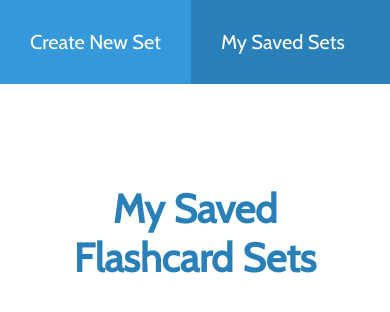
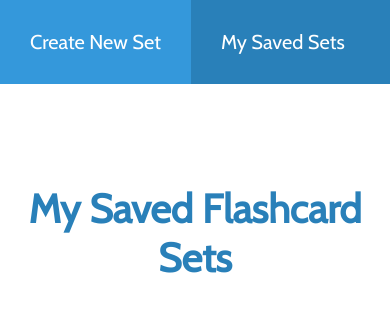
Before and after one commit to JMBenoit/flashcards_app, a plain HTML site: page sets.html in a window 390 px wide. Drawn offline with nearby package versions, Linux system fonts and the light colour scheme.

Commit message:
minor bug fixes

```diff
--- a/css/style.css
+++ b/css/style.css
@@ -74,7 +74,7 @@ li a:hover {
 .mainView {
   text-align: center;
   color: #2980b9;
-  width: 300px;
+  width: 50%;
   margin: 100px auto;
 }
 
@@ -174,3 +174,10 @@ li a:hover {
   top: 20px;
   right: 20px;
 }
+
+
+@media(max-width: 767px) {
+  .mainView {
+    width: 90%;
+  }
+}
--- a/js/sets.js
+++ b/js/sets.js
@@ -166,7 +166,6 @@ $('correct').addEventListener('click', function(){
   else {
     $('showAnswerContainer').classList.toggle('fade-out');
     $('showAnswerContainer').classList.toggle('fade-in');
-    $('cardQuestion').classList.toggle('fade-in');
     $('cardAnswerContainer').classList.toggle('hide');
     $('showAnswerContainer').classList.toggle('hide');
     $('correctOrWrong').classList.toggle('hide');
@@ -177,7 +176,6 @@ $('correct').addEventListener('click', function(){
 $('wrong').addEventListener('click', function(){
   $('showAnswerContainer').classList.toggle('fade-out');
   $('showAnswerContainer').classList.toggle('fade-in');
-  $('cardQuestion').classList.toggle('fade-in');
   $('cardAnswerContainer').classList.toggle('hide');
   $('showAnswerContainer').classList.toggle('hide');
   $('correctOrWrong').classList.toggle('hide');
```
